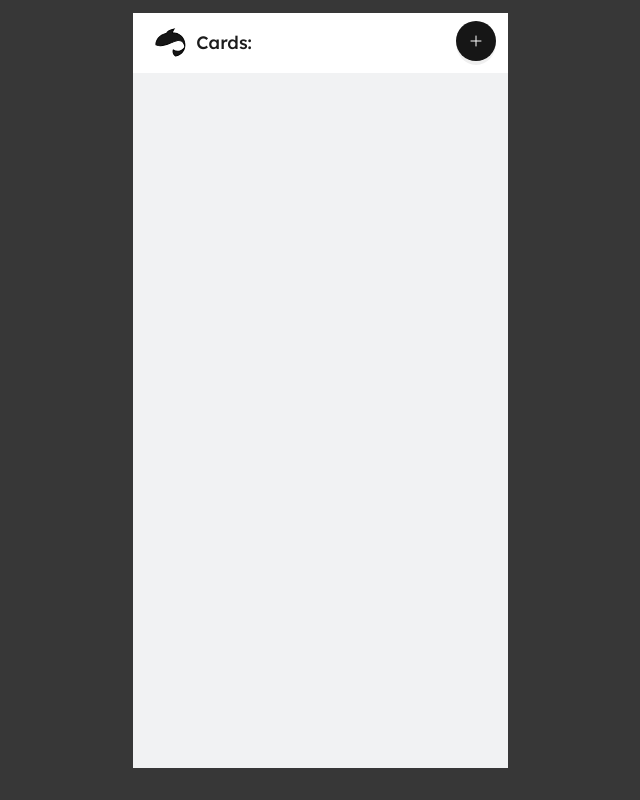
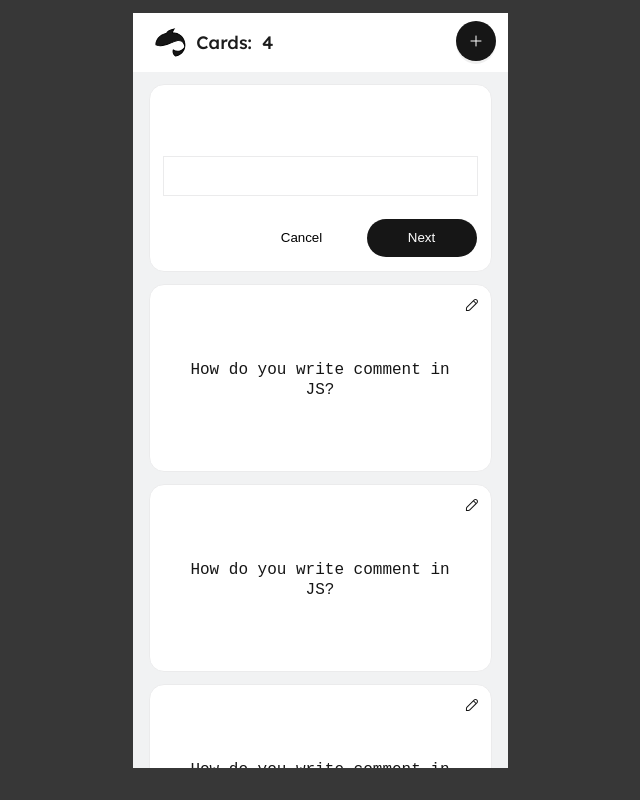
Before and after one commit to SzDabrowski/fischkapp, a React (Vite) app: page / in a window 1280 px wide. Shown: the whole page, without its empty margins (320-960 px from the left). Built offline with nearby package versions, Linux system fonts and the light colour scheme.

Commit message:
Revert "Revert "chores: flashcards list""

```diff
--- a/src/App.css
+++ b/src/App.css
@@ -12,3 +12,15 @@ body {
   font-family: 'Lexend', sans-serif;
 
 }
+
+.cardList_container{
+  flex-grow: 1;
+  display: flex;
+  flex-direction: column;
+  align-items: center;
+  overflow-y: auto;
+}
+
+.cardList_container > * {
+  margin-top: 12px;
+}
--- a/src/App.tsx
+++ b/src/App.tsx
@@ -1,14 +1,74 @@
 import { AppHeader } from "./components/AppHeader";
 import { AppLayout } from "./components/AppLayout";
+import {NewCard} from "./components/NewCard";
 import {Card} from "./components/Card";
+import React, { useState } from "react";
 
 import "./App.css";
-import React from "react";
+
+interface iCard{
+  id: number,
+  question: string,
+  answer: string,
+}
 
 function App() {
+  const [editMode, setEditMode] = useState<boolean>(false);
+  const [cardsData, setCardsData] = useState<iCard[]>([
+    {
+      id: 1,
+      question: "How do you write comment in JS?",
+      answer:
+        "its //comment",
+    },
+    {
+      id: 2,
+      question: "How do you write comment in JS?",
+      answer:
+        "its //comment",
+    },
+    {
+      id: 3,
+      question: "How do you write comment in JS?",
+      answer:
+        "its //comment",
+    },
+    {
+      id: 4,
+      question: "How do you write comment in JS?",
+      answer:
+        "its //comment",
+    }
+  ])
+
+  const changeMode = () => {
+    setEditMode(true);
+  };
+
+  const addCard = () => {
+    const newCard = <NewCard editMode={editMode} setEditMode={setEditMode} />;
+
+    console.log("added");
+  };
+
   return (
     <AppLayout>
-      <AppHeader cardsNumber = {1}/>
+      <AppHeader currentCardsNumber={cardsData.length} changeMode={addCard} />
+      <div className="cardList_container">
+
+      <NewCard editMode={editMode} setEditMode={setEditMode} />
+        {cardsData.length > 0 && (
+          <>
+          {cardsData.map(card => (
+            <Card
+            id = {card.id}
+            question ={card.question}
+            answer = {card.answer}
+            />
+            ))}
+          </>
+          )}
+      </div>
     </AppLayout>
   );
 }
--- a/src/components/AppHeader.tsx
+++ b/src/components/AppHeader.tsx
@@ -4,9 +4,11 @@ import logotype from "../assets/header_logo.svg";
 import button from "../assets/header_button.svg";
 
 export interface Header {
-  CurrentCardsNumber: number;
+  currentCardsNumber: number;
   changeMode: (event: React.MouseEvent<HTMLButtonElement>) => void;
 }
+
+
 
 export function AppHeader(props: Header){
 
@@ -14,7 +16,7 @@ export function AppHeader(props: Header){
     <div>
         <img src={logotype} alt={"logo"} />
         <h1 className="header">Cards:</h1>
-        <span className="cardsNumber">{props.CurrentCardsNumber}</span>
+        <span className="cardsNumber">{props.currentCardsNumber}</span>
     </div >
      <button className="addButton" onClick={props.changeMode}>
       <img src={button} alt={"add card button"} />
--- a/src/components/AppLayout.module.css
+++ b/src/components/AppLayout.module.css
@@ -3,4 +3,6 @@
   height: 755px;
   margin: 1% auto;
   background: #f1f2f3;
+  display: flex;
+  flex-direction: column;
 }
--- a/src/components/Card.module.css
+++ b/src/components/Card.module.css
@@ -10,6 +10,7 @@
     justify-content: space-between;
     align-items: center;
   }
+
 .corner_wrapper {
     display: flex;
     flex-direction: row;
@@ -25,50 +26,32 @@
     height: 40px;
     cursor: pointer;
   }
+
 .text_wrapper {
   position: relative;
+  position: absolute;
+  display: flex;
+  flex-direction: column;
+  align-items: center;
+  justify-content: center;
+  height: 100%;
 }
-  .question_text {
-    position: relative;
-    bottom: 0;
+
+.output {
+  text-align: center;
+  justify-content: center;
+
+  border: none;
   color: #161616;
-    font-size: 12px;
-    font-family: Lexend;
-    max-width: 300px;
-    font-weight: 400;
-    word-wrap: break-word;
-    margin: 0 15px 0;
+  font-size: 16px;
+  width: 315px;
+  font-weight: 500;
+  resize: none;
+  overflow: hidden;
+  line-height: 20px;
+  overflow-wrap: break-word;
+  padding: 12px 10px 10px 10px;
+  &:focus {
+    outline: none;
   }
-  .action_wrapper {
-    display: flex;
-    flex-direction: row;
-    position: absolute;
-    align-self: end;
-    gap: 10px;
-    bottom: 14px;
-    right: 14px;
 }
-  .left_button {
-    width: 110px;
-    height: 38px;
-    padding: 10px, 12px, 10px, 12px;
-    border: none;
-    border-radius: 22px;
-    background-color: #ffffff;
-    line-height: 18px;
-    word-wrap: break-word;
-    font-weight: 500;
-    cursor: pointer;
-  }
-  .right_button {
-    width: 110px;
-    height: 38px;
-    border: none;
-    border-radius: 22px;
-    background-color: #161616;
-    color: white;
-    line-height: 18px;
-    word-wrap: break-word;
-    font-weight: 500;
-    cursor: pointer;
-  }
--- a/src/components/Card.tsx
+++ b/src/components/Card.tsx
@@ -1,86 +1,59 @@
-import React, { useEffect, useRef, useState } from "react";
+import React, { useRef, useState } from "react";
 import styles from "./Card.module.css";
-import deleteImage from "./assets/deleteIcon.svg";
-import { TextareaInput } from "./TextareaInput";
+import editIcon from "../assets/editIcon.svg";
+
 
 interface FishkappCard {
   question: string;
   answer: string;
 }
+
 interface CardI {
-  editMode: boolean;
-  setEditMode: (value: boolean) => void;
+    id: number;
+    question: string;
+    answer: string;
 }
 
 export const Card = (props: CardI) => {
-  const [nextPage, setNextPage] = useState(false);
-  const textareaRef = useRef<HTMLTextAreaElement>(null);
+    const [nextPage, setNextPage] = useState(false);
+    const textareaRef = useRef<HTMLTextAreaElement>(null);
+    const [height, setHeight] = useState<number>(60);
 
-  const [fishkappObject, setfishkappObject] = useState<FishkappCard>({
-    question: "",
-    answer: "",
-  });
+    const [fishkappObject, setfishkappObject] = useState<FishkappCard>({
+      question: props.question ? props.question : "",
+      answer: props.answer ? props.answer : "",
+    });
 
-  const handleInputChange = (event: React.ChangeEvent<HTMLTextAreaElement>) => {
-    const { value } = event.target;
-    nextPage
-      ? setfishkappObject({ ...fishkappObject, answer: value })
-      : setfishkappObject({ ...fishkappObject, question: value });
-    event.target.style.height = "0px";
-    event.target.style.height = event.target.scrollHeight + "px";
-  };
 
-  const nextPageClick = () => {
-    setNextPage(true);
+  const changePageClick = () => {
+    setNextPage(!nextPage);
     textareaRef.current?.focus();
-  };
-  const backPageClick = () => {
-    setNextPage(false);
-    textareaRef.current?.focus();
-  };
-  const cancelPageClick = () => {
-    props.setEditMode(!props.editMode);
   };
 
   return (
     <div className={styles.container}>
       <div className={styles.corner_wrapper}>
+                <button className={styles.corner_button}>
+                    <img src={editIcon} alt="edit" />
+                </button>
+      </div>
+
+      <div className={styles.text_wrapper} onClick={changePageClick}>
         {nextPage ? (
-          <button className={styles.corner_button}>
-            <img src={deleteImage} alt="delete" />
-          </button>
-        ) : (
-          <></>
-        )}
-      </div>
-      <div className={styles.text_wrapper}>
-        {nextPage && (
-          <p className={styles.question_text}>{fishkappObject.question}</p>
-        )}
-
-        <TextareaInput
-          fishkappObject={fishkappObject}
-          nextPage={nextPage}
-          handleInputChange={handleInputChange}
-          ref={textareaRef}
-        />
-      </div>
-      <div className={styles.action_wrapper}>
-        {nextPage ? (
-          <button onClick={backPageClick} className={styles.left_button}>
-            Back
-          </button>
-        ) : (
-          <button onClick={cancelPageClick} className={styles.left_button}>
-            Cancel
-          </button>
-        )}
-        {nextPage ? (
-          <button className={styles.right_button}>Save</button>
-        ) : (
-          <button onClick={nextPageClick} className={styles.right_button}>
-            Next
-          </button>
+            <textarea
+            readOnly
+            className={styles.output}
+            value={fishkappObject.answer}
+            style={{ height: height + "px" }}
+            />
+        ):
+        (
+            <textarea
+            readOnly
+            className={styles.output}
+            value={fishkappObject.question}
+            style={{ height: height + "px" }}
+            />
         )}
       </div>
     </div>
--- /dev/null
+++ b/src/components/NewCard.module.css
@@ -0,0 +1,74 @@
+.container {
+    display: flex;
+    flex-direction: column;
+    background-color: white;
+    width: 343px;
+    min-height: 188px;
+    position: relative;
+    border-radius: 15px;
+    border: 0.5px #ebebec solid;
+    justify-content: space-between;
+    align-items: center;
+  }
+  .corner_wrapper {
+    display: flex;
+    flex-direction: row;
+    width: 343px;
+    height: 40px;
+    justify-content: flex-end;
+  }
+  .corner_button {
+    position: relative;
+    background: transparent;
+    border: none;
+    width: 40px;
+    height: 40px;
+    cursor: pointer;
+  }
+  .text_wrapper {
+    position: relative;
+  }
+  .question_text {
+    position: relative;
+    bottom: 0;
+    color: #161616;
+    font-size: 12px;
+    font-family: Lexend;
+    max-width: 300px;
+    font-weight: 400;
+    word-wrap: break-word;
+    margin: 0 15px 0;
+  }
+  .action_wrapper {
+    display: flex;
+    flex-direction: row;
+    position: absolute;
+    align-self: end;
+    gap: 10px;
+    bottom: 14px;
+    right: 14px;
+  }
+  .left_button {
+    width: 110px;
+    height: 38px;
+    padding: 10px, 12px, 10px, 12px;
+    border: none;
+    border-radius: 22px;
+    background-color: #ffffff;
+    line-height: 18px;
+    word-wrap: break-word;
+    font-weight: 500;
+    cursor: pointer;
+  }
+  .right_button {
+    width: 110px;
+    height: 38px;
+    border: none;
+    border-radius: 22px;
+    background-color: #161616;
+    color: white;
+    line-height: 18px;
+    word-wrap: break-word;
+    font-weight: 500;
+    cursor: pointer;
+  }
--- /dev/null
+++ b/src/components/NewCard.tsx
@@ -0,0 +1,92 @@
+import React, { useEffect, useRef, useState } from "react";
+import styles from "./NewCard.module.css";
+import deleteImage from "../assets/deleteIcon.svg";
+import { TextareaInput } from "./TextareaInput";
+
+interface FishkappCard {
+  question: string;
+  answer: string;
+}
+interface CardI {
+  editMode: boolean;
+  setEditMode: (value: boolean) => void;
+}
+
+export const NewCard = (props: CardI) => {
+  const [nextPage, setNextPage] = useState(false);
+  const textareaRef = useRef<HTMLTextAreaElement>(null);
+
+  const [fishkappObject, setfishkappObject] = useState<FishkappCard>({
+    question: "",
+    answer: "",
+  });
+
+  const handleInputChange = (event: React.ChangeEvent<HTMLTextAreaElement>) => {
+    const { value } = event.target;
+    nextPage
+      ? setfishkappObject({ ...fishkappObject, answer: value })
+      : setfishkappObject({ ...fishkappObject, question: value });
+    event.target.style.height = "0px";
+    event.target.style.height = event.target.scrollHeight + "px";
+  };
+
+  const nextPageClick = () => {
+    setNextPage(true);
+    textareaRef.current?.focus();
+  };
+  const backPageClick = () => {
+    setNextPage(false);
+    textareaRef.current?.focus();
+  };
+  const cancelPageClick = () => {
+    props.setEditMode(!props.editMode);
+  };
+
+  const savePageClick = () => {
+    props.setEditMode(false);
+  }
+
+  return (
+    <div className={styles.container}>
+      <div className={styles.corner_wrapper}>
+        {nextPage ? (
+          <button className={styles.corner_button}>
+            <img src={deleteImage} alt="delete" />
+          </button>
+        ) : (
+          <></>
+        )}
+      </div>
+      <div className={styles.text_wrapper}>
+        {nextPage && (
+          <p className={styles.question_text}>{fishkappObject.question}</p>
+        )}
+
+        <TextareaInput
+          fishkappObject={fishkappObject}
+          nextPage={nextPage}
+          handleInputChange={handleInputChange}
+          ref={textareaRef}
+        />
+      </div>
+      <div className={styles.action_wrapper}>
+        {nextPage ? (
+          <button onClick={backPageClick} className={styles.left_button}>
+            Back
+          </button>
+        ) : (
+          <button onClick={cancelPageClick} className={styles.left_button}>
+            Cancel
+          </button>
+        )}
+        {nextPage ? (
+          <button className={styles.right_button} onClick={savePageClick}>Save</button>
+        ) : (
+          <button onClick={nextPageClick} className={styles.right_button}>
+            Next
+          </button>
+        )}
+      </div>
+    </div>
+  );
+};
```
Also changed, not shown: 1 other file (tests, documents, lock files or other folders). Lines whose indentation alone changed are shown as unchanged.
